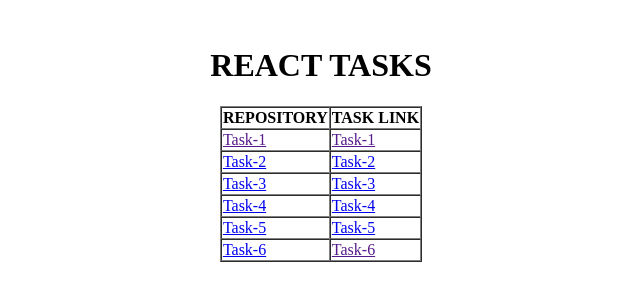
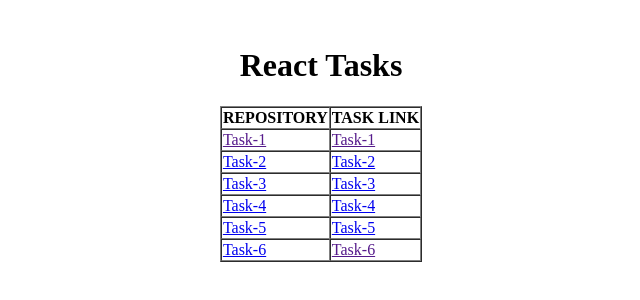
Before and after one commit to saandeep203/React, a plain HTML site: page index.html in a window 1280 px wide. Shown: the whole page, without its empty margins (319-959 px from the left). Drawn offline with Linux system fonts and the light colour scheme.

Commit message:
Update index.html

```diff
--- a/index.html
+++ b/index.html
@@ -8,7 +8,7 @@
 &nbsp;&nbsp;
 <body>
 
-    <h1 style="text-align: center;">REACT TASKS</h1>
+    <h1 style="text-align: center;">React Tasks</h1>
 
     <table border="1" cellspacing="0" style="margin-left: auto;margin-right: auto;">
         <tr>
```
